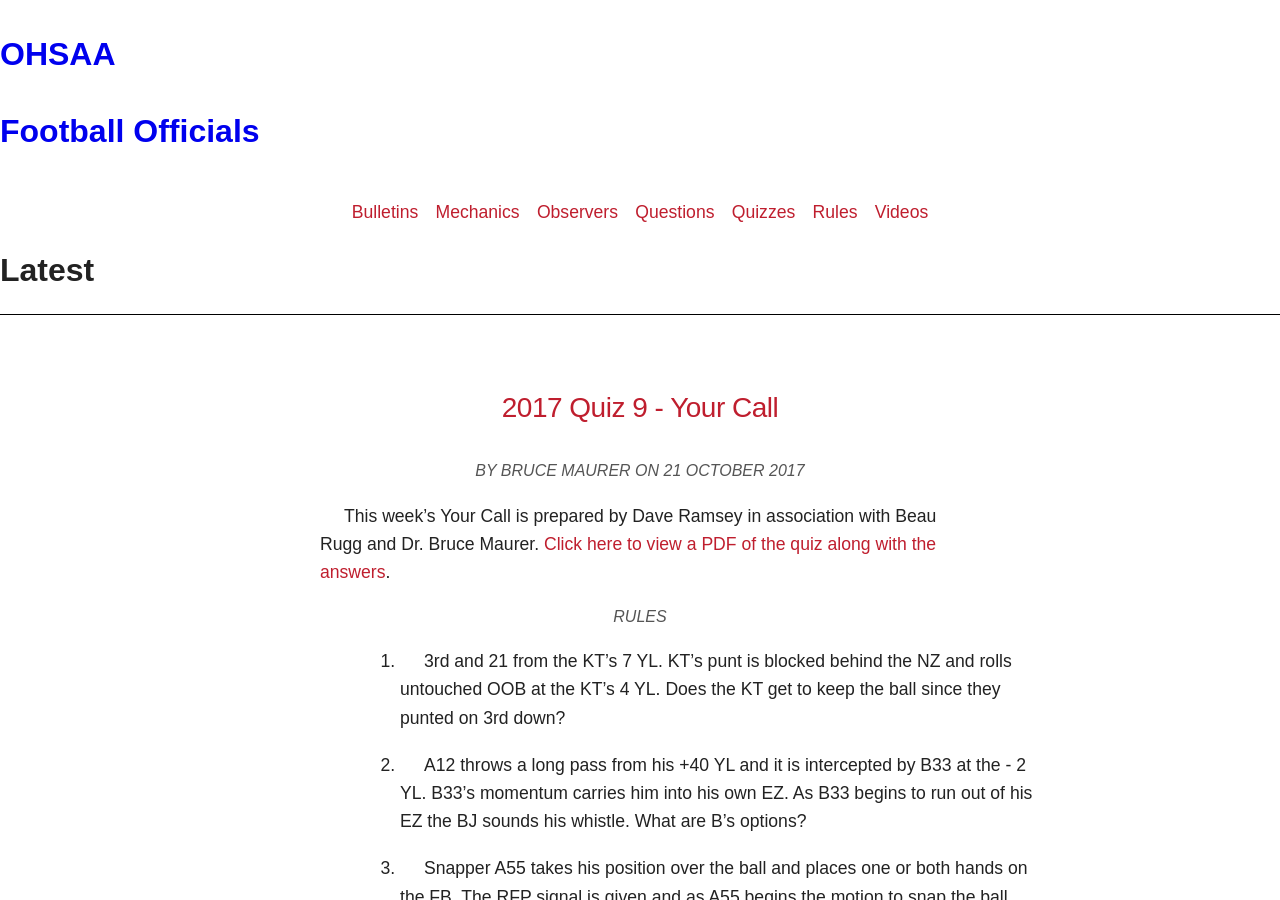
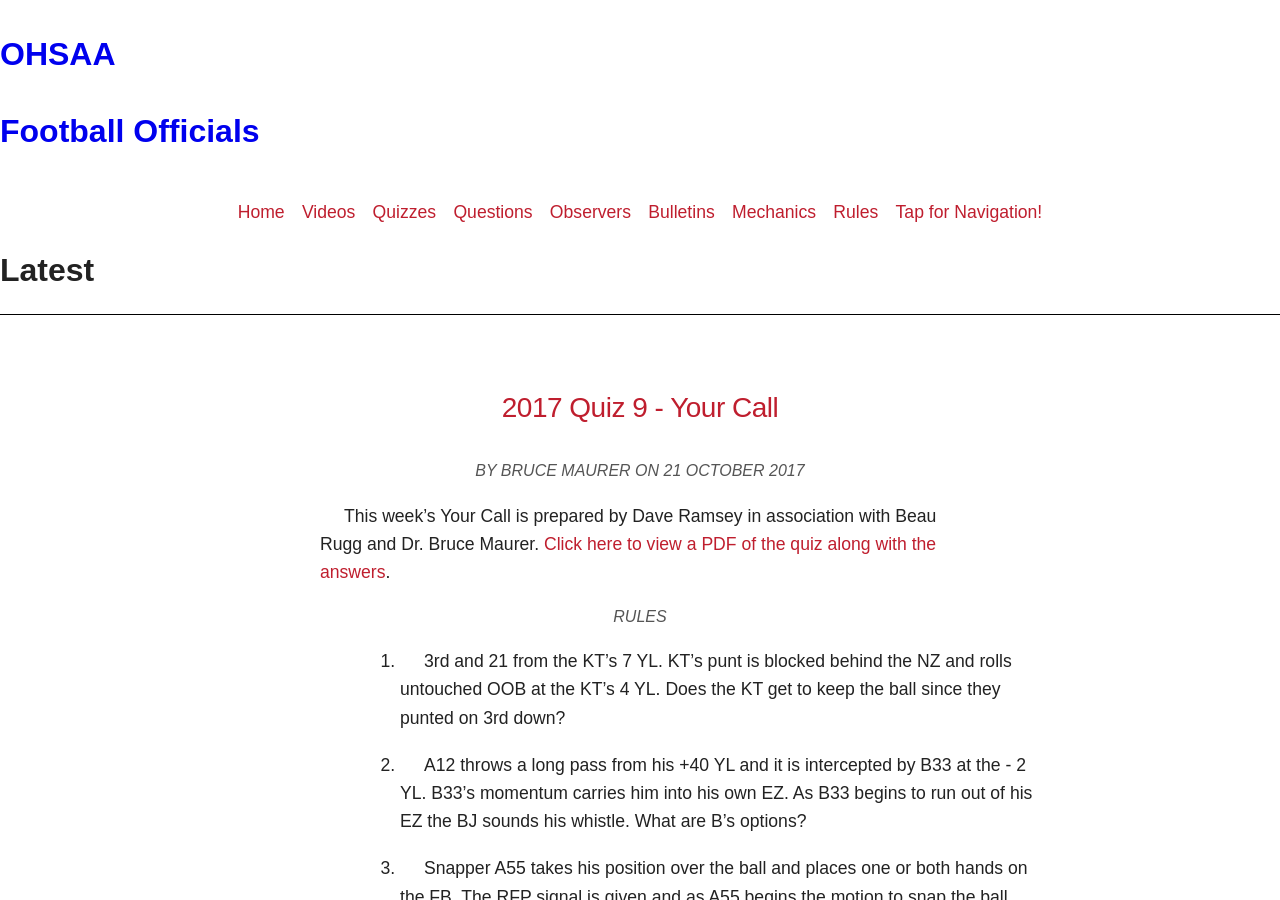
Before and after one commit to paulghaddad/ohsaafb, a Jekyll site: the page built from index.html, in a window 1280 px wide and 900 px high. Built offline with Jekyll 4.4.1, drawn with Linux system fonts in a browser that asks for light colours; nearby versions of some CDN libraries; the list of posts is cut into pages by our own code.

Commit message:
Migrate navigation html

```diff
--- a/_includes/navigation.html
+++ b/_includes/navigation.html
@@ -1,11 +1,13 @@
-<nav>
+<nav class="main-nav clearfix">
   <ul>
-    <li><a href="{{ site.baseurl }}/bulletins" title="Bulletins">Bulletins</a></li>
-    <li><a href="{{ site.baseurl }}/mechanics" title="Mechanics">Mechanics</a></li>
-    <li><a href="{{ site.baseurl }}/observers" title="Observers">Observers</a></li>
-    <li><a href="{{ site.baseurl }}/questions" title="Questions">Questions</a></li>
-    <li><a href="{{ site.baseurl }}/quizzes" title="Quizzes">Quizzes</a></li>
-    <li><a href="{{ site.baseurl }}/rules" title="Rules">Rules</a></li>
-    <li><a href="{{ site.baseurl }}/videos" title="Videos">Videos</a></li>
+    <li class="home"><a href="{{ site.baseurl }}" title="home"><span aria-hidden="true" data-icon="&#8962;"></span> Home</a></li>
+    <li class="videos"><a href="{{ site.baseurl }}/video" title="videos"><span aria-hidden="true" data-icon="&#127916;"></span> Videos</a></li>
+    <li class="quiz"><a href="{{ site.baseurl }}/quiz" title="quizzes"><span aria-hidden="true" data-icon="&#127891;"></span>Quizzes</a></li>
+    <li class="question"><a href="{{ site.baseurl }}/question" title="questions"><span aria-hidden="true" data-icon="&#128161;"></span> Questions</a></li>
+    <li class="observer"><a href="{{ site.baseurl }}/observer" title="observers"><span aria-hidden="true" data-icon="&#128100;"></span> Observers</a></li>
+    <li class="bulletin"><a href="{{ site.baseurl }}/bulletin" title="bulletins"><span aria-hidden="true" data-icon="&#128276;"></span> Bulletins</a></li>
+    <li class="mechanics"><a href="{{ site.baseurl }}/mechanics" title="mechanics"><span aria-hidden="true" data-icon="&#128200;"></span> Mechanics</a></li>
+    <li class="rules"><a href="{{ site.baseurl }}/rules" title="rules"><span aria-hidden="true" data-icon="&#128213;"></span> Rules</a></li>
+    <li class="toggle-navigation"><a id="nav-tap" href="#"><span aria-hidden="true" data-icon="&#10146;"></span> Tap for Navigation!</a></li>
   </ul>
 </nav>
```
